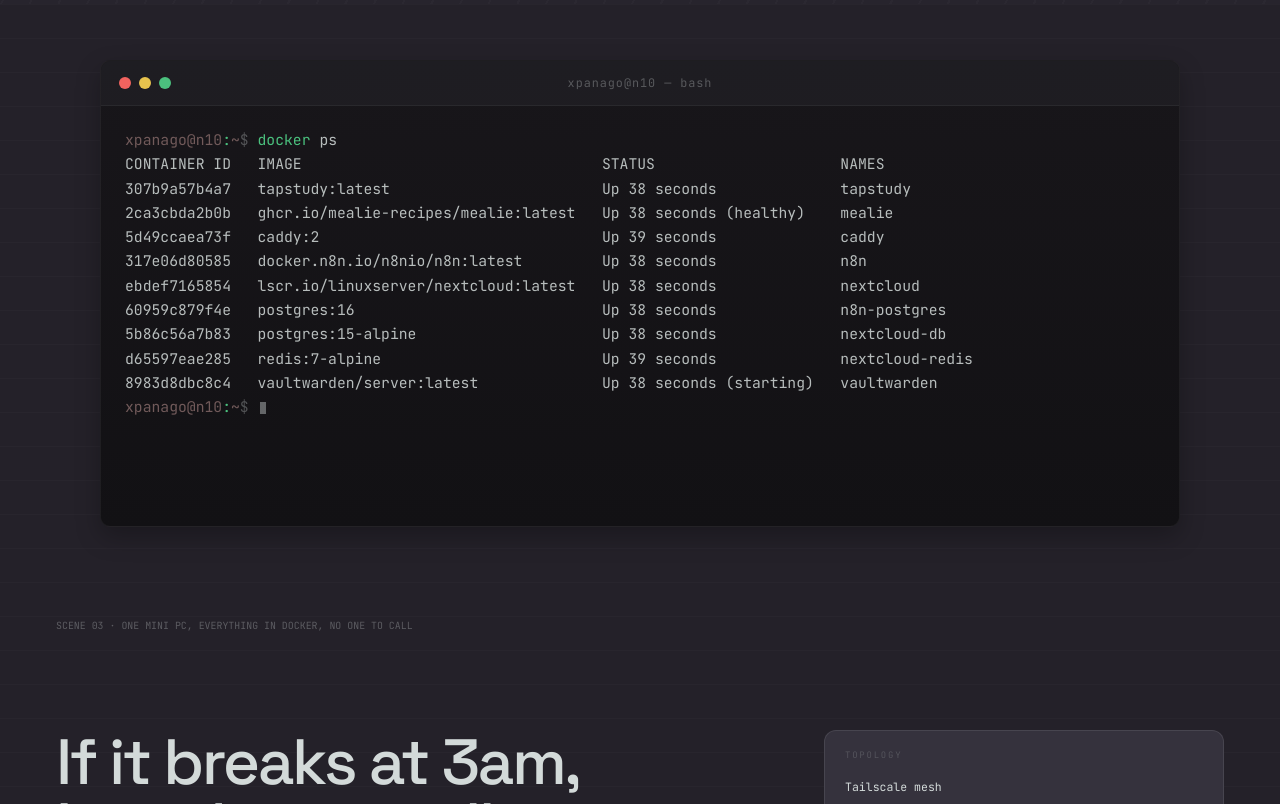
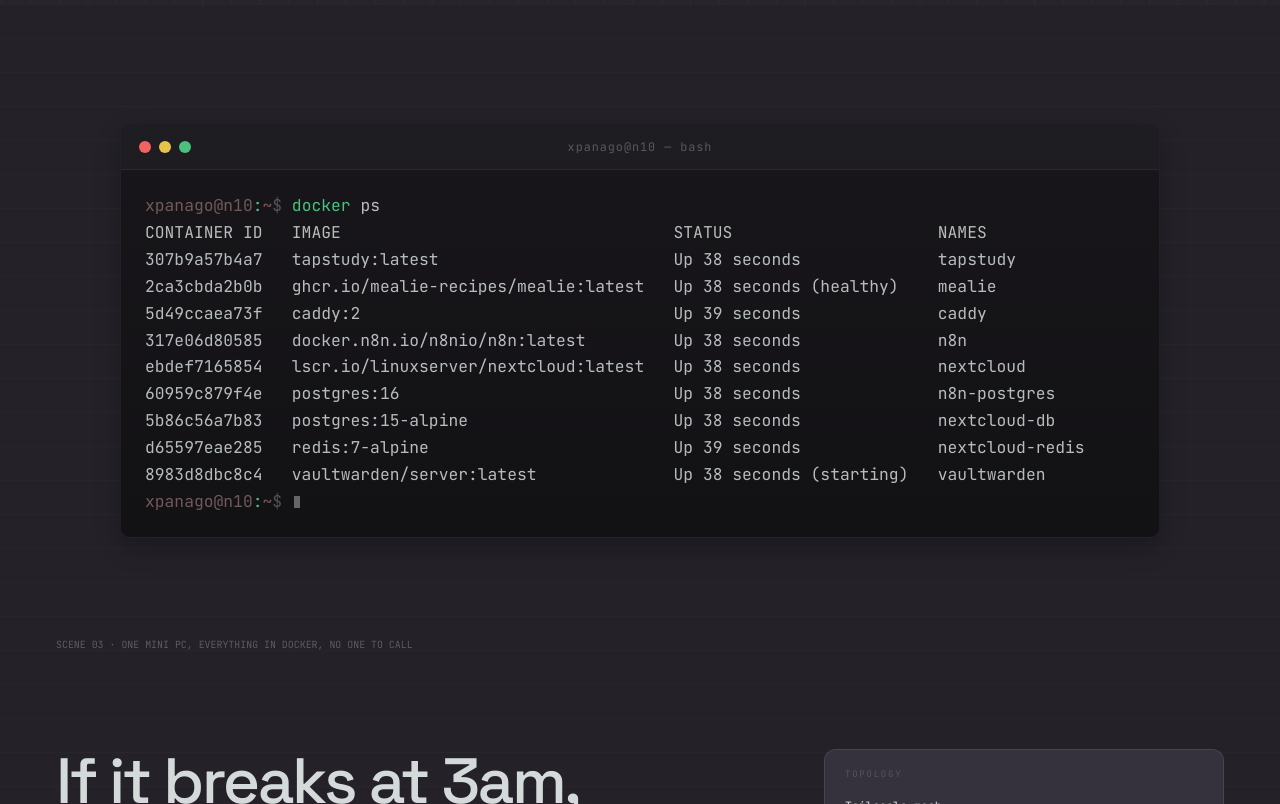
Before and after one commit to c-panagopoulos/Personal-Website, a React (Vite) app in the folder client/: page / in a window 1280 px wide. Shown: the part 7009-7813 px from the top of the page. Built offline with nearby package versions, Linux system fonts and the light colour scheme.

Commit message:
Resize homelab terminal to fit its content and speed up its animation

```diff
--- a/client/src/components/Terminal.jsx
+++ b/client/src/components/Terminal.jsx
@@ -113,9 +113,9 @@ export default function Terminal({
   outputs = {},
   username = "guest",
   className = "",
-  typingSpeed = 50,
+  typingSpeed = 32,
   delayBetweenCommands = 800,
-  initialDelay = 500,
+  initialDelay = 320,
 }) {
   const containerRef = useRef(null);
   const contentRef = useRef(null);
@@ -172,13 +172,13 @@ export default function Terminal({
       const t = setTimeout(() => {
         setLines((prev) => [...prev, { type: "output", content: currentOutputs[outputIdx] }]);
         setOutputIdx((i) => i + 1);
-      }, 150);
+      }, 90);
       return () => clearTimeout(t);
     }
     if (outputIdx >= currentOutputs.length) {
       const t = setTimeout(() => {
         setPhase(isLastCommand ? "done" : "pausing");
-      }, 300);
+      }, 170);
       return () => clearTimeout(t);
     }
     return undefined;
--- a/client/src/styles/global.css
+++ b/client/src/styles/global.css
@@ -1190,18 +1190,18 @@ button {
 /* --- Terminal (Aceternity "Terminal", restyled) --- */
 .terminal {
   width: 100%;
-  max-width: 1080px;
+  max-width: 1040px;
   margin: 0 auto;
   font-family: var(--font-mono);
-  font-size: 0.92rem;
+  font-size: 1.02rem;
 }
 .homelab-section {
   background-color: var(--bg);
   background-image: repeating-linear-gradient(180deg, rgba(255, 255, 255, 0.018) 0 1px, transparent 1px 34px);
 }
 .homelab__terminal-wrap {
-  padding-top: 56px;
-  padding-bottom: 56px;
+  padding-top: 120px;
+  padding-bottom: 64px;
 }
 .terminal__frame {
   overflow: hidden;
@@ -1248,7 +1248,7 @@ button {
   width: 52px;
 }
 .terminal__body {
-  height: 420px;
+  max-height: 420px;
   overflow-y: auto;
   padding: 22px 24px;
   scrollbar-width: none;
@@ -1320,7 +1320,7 @@ button {
     font-size: 0.68rem;
   }
   .terminal__body {
-    height: 300px;
+    max-height: 300px;
     padding: 14px;
   }
   .terminal__bar-spacer {
```
